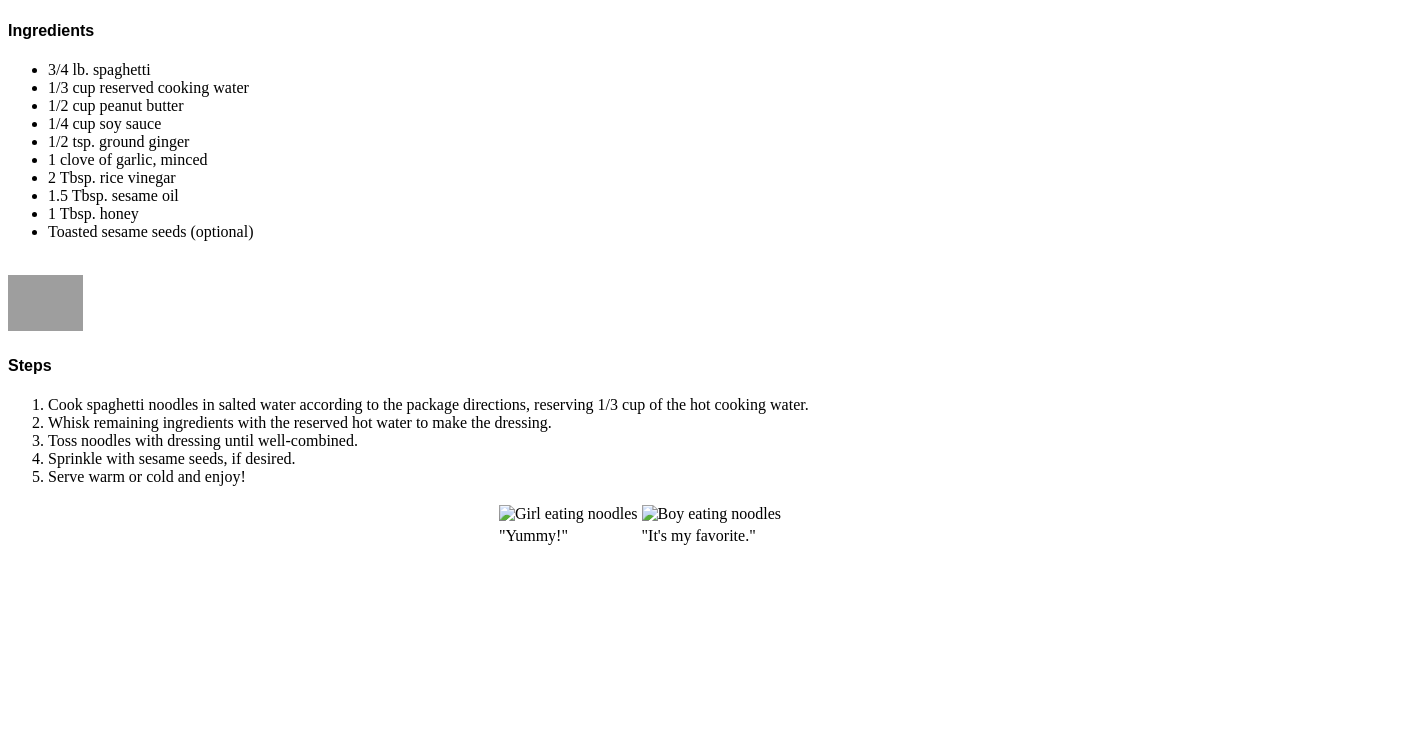
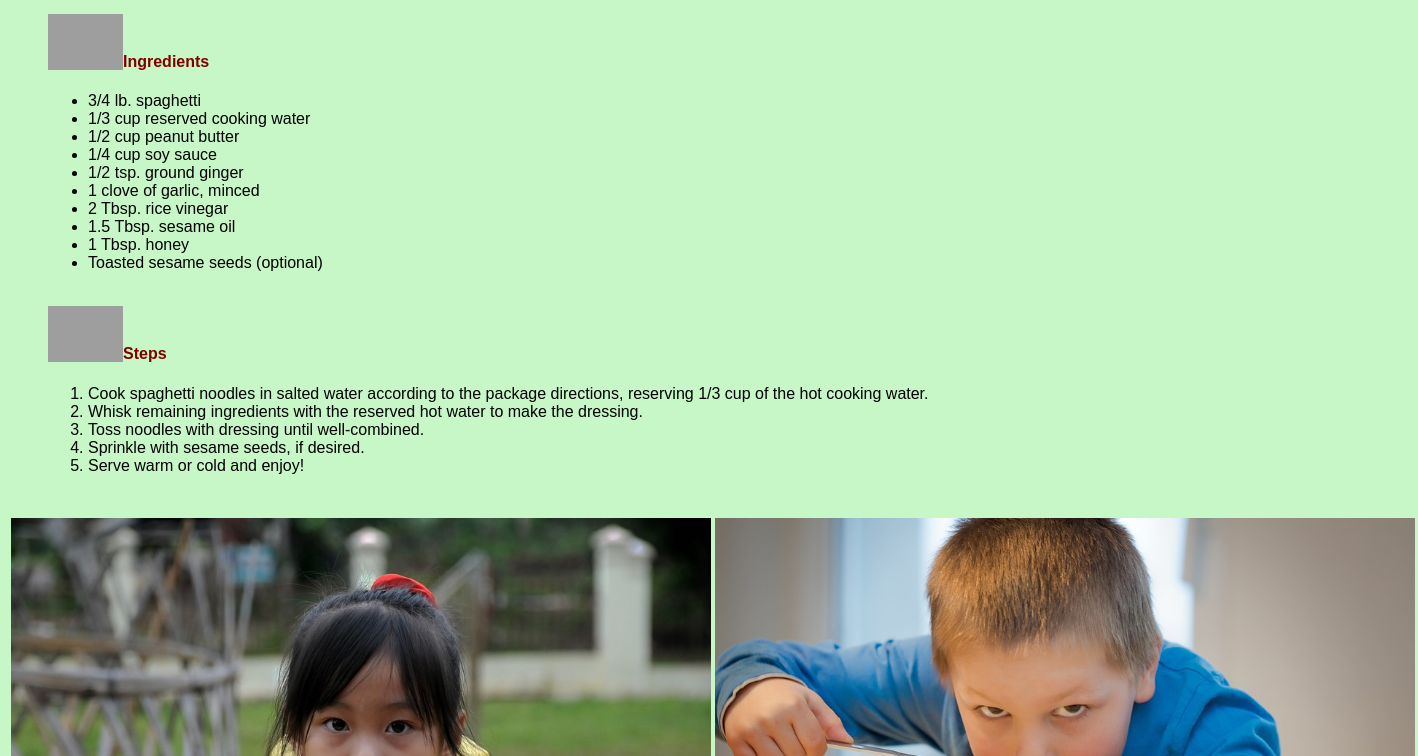
Before and after one commit to ansonolds/Abigail-Anson-Jennifer-Parkpoom, a plain HTML site: page jennifer.html in a window 1280 px wide. Shown: the part 491-1247 px from the top of the page, 1418 px wide, since content can reach past the window. Before the commit the page ends 1047 px from the top, so only its background shows below. Drawn offline with nearby package versions, Linux system fonts and the light colour scheme; grey boxes are pictures that could not be loaded; a web font is replaced by a local one.

Commit message:
adding image folder and updated links in html file

```diff
--- a/jennifer.html
+++ b/jennifer.html
@@ -5,7 +5,7 @@
     <meta http-equiv="X-UA-Compatible" content="IE=edge">
     <meta name="viewport" content="width=device-width, initial-scale=1.0">
     <title>Peanut Sesame Noodles</title>
-    <link rel="stylesheet" href="style.css">
+    <link rel="stylesheet" href="jennifer.css">
     <link rel="preconnect" href="https://fonts.googleapis.com">
 <link rel="preconnect" href="https://fonts.gstatic.com" crossorigin>
 <link href="https://fonts.googleapis.com/css2?family=Comforter+Brush&display=swap" rel="stylesheet">
@@ -58,8 +58,8 @@
 </div>
 <div class="images">
      <center><table>
-        <tr><td><img src="/images/girl-noodles_960_720.jpg" alt="Girl eating noodles"style="float:none" width="700px"></td>
-        <td><img src="/images/boy-noodles_960_720.jpg" alt="Boy eating noodles"style="float:none" width="700px"></td></tr>
+        <tr><td><img src="/jennifer-images/girl-noodles_960_720.jpg" alt="Girl eating noodles"style="float:none" width="700px"></td>
+        <td><img src="/jennifer-images/boy-noodles_960_720.jpg" alt="Boy eating noodles"style="float:none" width="700px"></td></tr>
         <tr><td style="border:none">"Yummy!"</td>
         <td style="border:none">"It's my favorite."</td></tr>
 
```
Also changed, not shown: jennifer-images/boy-noodles_960_720.jpg (added), jennifer-images/girl-noodles_960_720.jpg (added).
